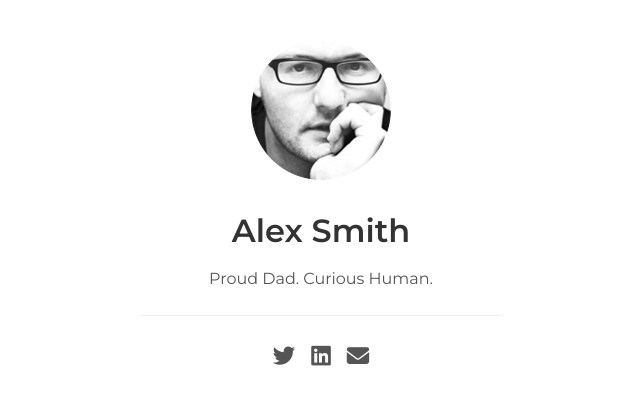
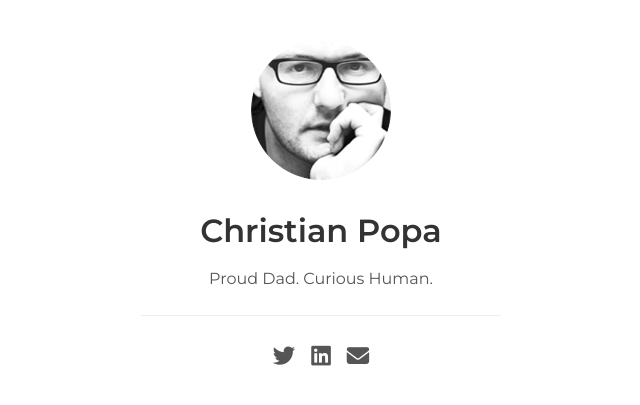
Before and after one commit to cristego/cristego.github.io, a Jekyll site: the page carrd.html, which Jekyll copies as it is, in a window 1280 px wide. Shown: the top 405 px of the page, without its empty margins (319-959 px from the left). Built offline with Jekyll 4.4.1, drawn with Linux system fonts in a browser that asks for light colours; a style sheet for code colours, icons or effects is not loaded.

Commit message:
bug fix name on carrd page

```diff
--- a/carrd.html
+++ b/carrd.html
@@ -80,7 +80,7 @@
   <div class="profile">
     <img src="/media/cp.png" alt="Christian Popa">
 
-    <h1>Alex Smith</h1>
+    <h1>Christian Popa</h1>
 
     <p>
       Proud Dad. Curious Human.
```
